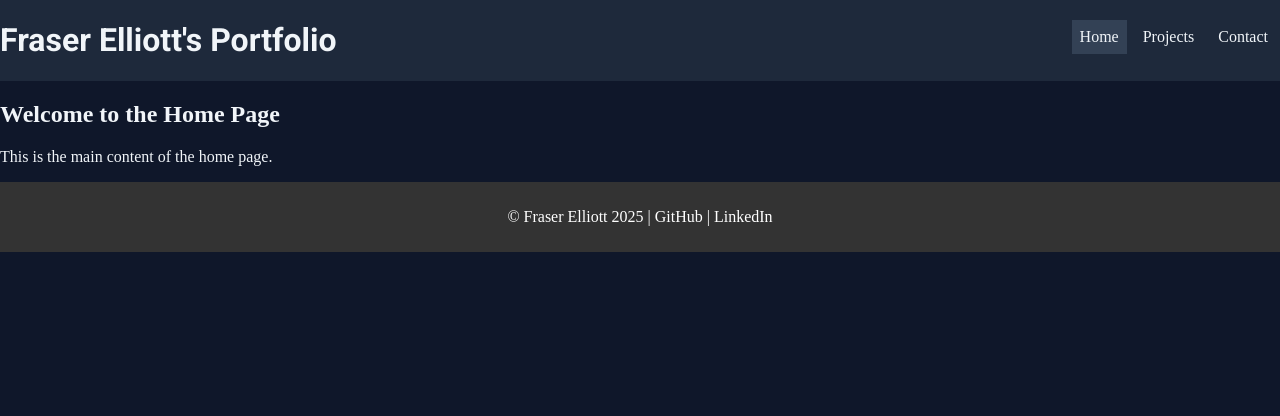
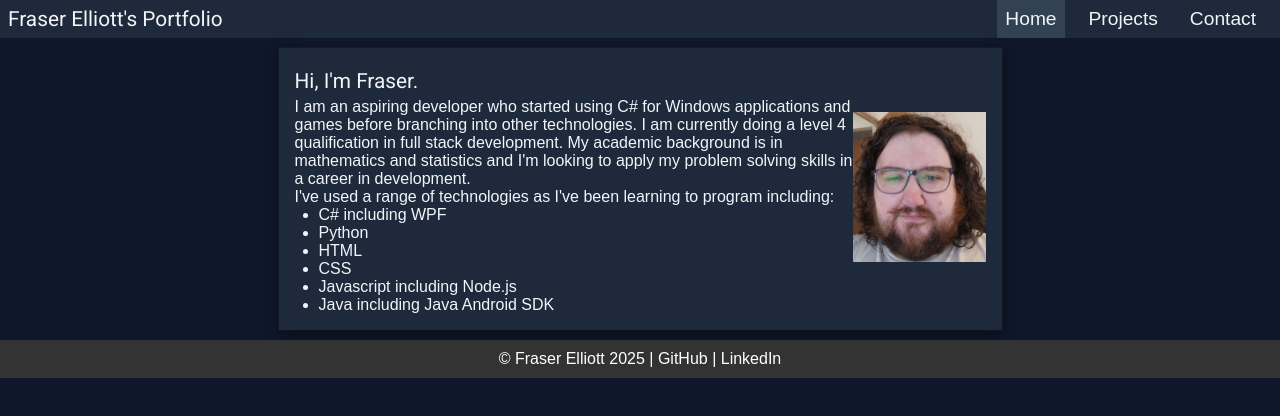
Before and after one commit to fraserelliott/react-portfolio, a React (Vite) app in the folder frontend/: page / in a window 1280 px wide. Shown: the top 416 px of the page. Built offline with nearby package versions, Linux system fonts and the light colour scheme.

Commit message:
updated styles for header and added about section

```diff
--- a/frontend/src/App.css
+++ b/frontend/src/App.css
@@ -1,3 +1,50 @@
 h1 {
   font-family: var(--font-family-primary);
+  font-size: 1.3rem;
 }
+
+.panel {
+  background-color: var(--bg-secondary);
+  box-shadow: 0 4px 12px rgba(0, 0, 0, 0.5), 0 0 0 1px rgba(255, 255, 255, 0.03);
+  width: 90%;
+  margin: 1rem auto;
+  padding: 1rem;
+}
+
+.flex {
+  display: flex;
+}
+
+.align-center {
+  align-items: center;
+}
+
+.w-l {
+  width: min(691px, 90vw);
+}
+
+.my-1 {
+  margin-top: 5px;
+  margin-bottom: 5px;
+}
+
+.my-2 {
+  margin-top: 10px;
+  margin-bottom: 10px;
+}
+
+.p-1 {
+  padding: 5px;
+}
+
+.flex-grow {
+  flex-grow: 1;
+}
+
+/* responsive behaviours */
+
+@media (max-width: 768px) {
+  .flex-row-desktop {
+    flex-direction: column;
+  }
+}
--- a/frontend/src/components/Header.jsx
+++ b/frontend/src/components/Header.jsx
@@ -3,7 +3,7 @@ import Navbar from './Navbar';
 const Header = () => {
   return (
     <div style={styles.container}>
-      <h1>Fraser Elliott's Portfolio</h1>
+      <h1 style={styles.heading}>Fraser Elliott's Portfolio</h1>
       <Navbar />
     </div>
   );
@@ -14,6 +14,10 @@ const styles = {
     display: 'flex',
     justifyContent: 'space-between',
     backgroundColor: 'var(--bg-secondary)',
+    alignItems: 'center',
+  },
+  heading: {
+    marginLeft: '0.5rem',
   },
 };
 
--- a/frontend/src/components/Navbar.jsx
+++ b/frontend/src/components/Navbar.jsx
@@ -1,5 +1,5 @@
-import { useEffect } from 'react';
 import { useGlobalStore } from './GlobalStoreProvider';
+import styles from './Navbar.module.css';
 
 const pages = [
   { name: 'Home', key: 'home' },
@@ -13,7 +13,7 @@ const Navbar = () => {
 
   const renderPageLinks = () => {
     return (
-      <ul style={styles.navList}>
+      <ul className={styles.navList}>
         {pages.map((page) => renderPageLink(page))}
         {authorised && renderPageLink({ name: 'Dashboard', key: 'dashboard' })}
       </ul>
@@ -24,10 +24,9 @@ const Navbar = () => {
     return (
       <li
         key={page.key}
-        style={{
-          ...styles.navItem,
-          ...(page.key === currentPage ? styles.selected : {}),
-        }}
+        className={`${styles.navItem} ${
+          page.key === currentPage ? styles.selected : ''
+        }`}
         onClick={() => setCurrentPage(page.key)}
       >
         {page.name}
@@ -35,21 +34,7 @@ const Navbar = () => {
     );
   };
 
-  return <div style={styles.container}>{renderPageLinks()}</div>;
-};
-
-const styles = {
-  navList: {
-    display: 'flex',
-    listStyleType: 'none',
-  },
-  navItem: {
-    margin: '0.25rem',
-    padding: '0.5rem',
-  },
-  selected: {
-    backgroundColor: 'var(--btn-primary-active)',
-  },
+  return <div className={styles.container}>{renderPageLinks()}</div>;
 };
 
 export default Navbar;
--- /dev/null
+++ b/frontend/src/components/Navbar.module.css
@@ -0,0 +1,19 @@
+.navList {
+  display: flex;
+  list-style: none;
+}
+
+.navItem {
+  margin-right: 1rem;
+  font-size: 1.2rem;
+  padding: 0.5rem;
+}
+
+.navItem:hover {
+  background-color: var(--btn-primary-active);
+  cursor: pointer;
+}
+
+.selected {
+  background-color: var(--btn-primary-active);
+}
--- a/frontend/src/index.css
+++ b/frontend/src/index.css
@@ -17,13 +17,19 @@
   -moz-osx-font-smoothing: grayscale;
 }
 
+* {
+  margin: 0;
+  padding: 0;
+  font: inherit;
+  vertical-align: baseline;
+}
+
 body {
-  margin: 0;
   display: flex;
   place-items: center;
   background-color: var(--bg-primary);
   color: var(--text-primary);
-  font: var(--font-family-secondary);
+  font-family: var(--font-family-secondary);
 }
 
 a {
--- a/frontend/src/pages/HomePage.jsx
+++ b/frontend/src/pages/HomePage.jsx
@@ -1,9 +1,41 @@
+import fraser from '../assets/fraser.jpg';
+
 const HomePage = () => {
   return (
-    <div>
-      <h2>Welcome to the Home Page</h2>
-      <p>This is the main content of the home page.</p>
-    </div>
+    <>
+      <AboutSection />
+    </>
+  );
+};
+
+const AboutSection = () => {
+  return (
+    <section className="panel flex flex-row-desktop align-center w-l my-2">
+      <div className="flex-grow">
+        <h1 className="my-1 ">Hi, I'm Fraser.</h1>
+        <p>
+          I am an aspiring developer who started using C# for Windows
+          applications and games before branching into other technologies. I am
+          currently doing a level 4 qualification in full stack development. My
+          academic background is in mathematics and statistics and I'm looking
+          to apply my problem solving skills in a career in development.
+          <br />
+          I've used a range of technologies as I've been learning to program
+          including:
+        </p>
+        <ul style={{ paddingLeft: '1.5rem' }}>
+          <li>C# including WPF</li>
+          <li>Python</li>
+          <li>HTML</li>
+          <li>CSS</li>
+          <li>Javascript including Node.js</li>
+          <li>Java including Java Android SDK</li>
+        </ul>
+      </div>
+      <div>
+        <img src={fraser} height="150" />
+      </div>
+    </section>
   );
 };
 
```
Also changed, not shown: frontend/src/assets/fraser.jpg (added), 1 other file (tests, documents, lock files or other folders).
